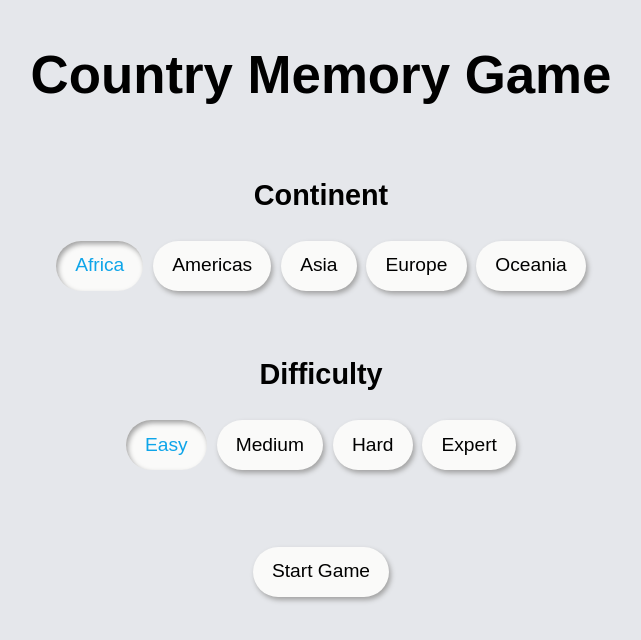
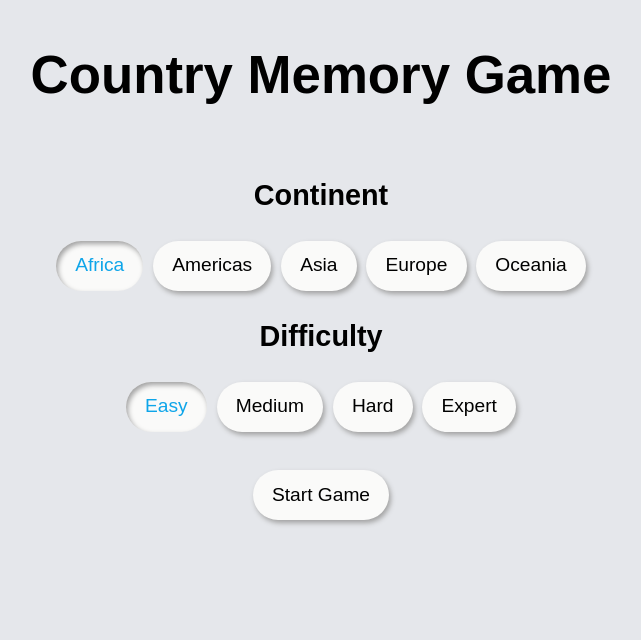
Before and after one commit to gemini-mastiff/memory-card, a React (Vite) app: page / in a window 1280 px wide. Shown: the top 640 px of the page, without its empty margins (319-960 px from the left). Built offline with nearby package versions, Linux system fonts and the light colour scheme; no server answers; a web font is replaced by a local one.

Commit message:
style: adjust classes in MainMenu

```diff
--- a/src/components/MainMenu.jsx
+++ b/src/components/MainMenu.jsx
@@ -10,8 +10,8 @@ export default function MainMenu({
 }) {
   return (
     <>
-      <section className="menu container">
-        <div className="button-section">
+      <section className="menu">
+        <div className="button-section container">
           <h2 className="button-header">Continent</h2>
           <div className="button-container">
             <MenuBtn
@@ -46,7 +46,7 @@ export default function MainMenu({
             />
           </div>
         </div>
-        <div className="button-section">
+        <div className="button-section container">
           <h2 className="button-header">Difficulty</h2>
           <div className="button-container">
             <MenuBtn
@@ -75,7 +75,7 @@ export default function MainMenu({
             />
           </div>
         </div>
-        <div className="start-button-container">
+        <div className="start-button-container container">
           <MenuBtn
             name="Start Game"
             value={null}
--- a/src/styles/MainMenu.css
+++ b/src/styles/MainMenu.css
@@ -22,5 +22,5 @@
 }
 
 .start-button-container {
-  margin-top: 2em;
+  margin-top: 2em !important;
 }
```
